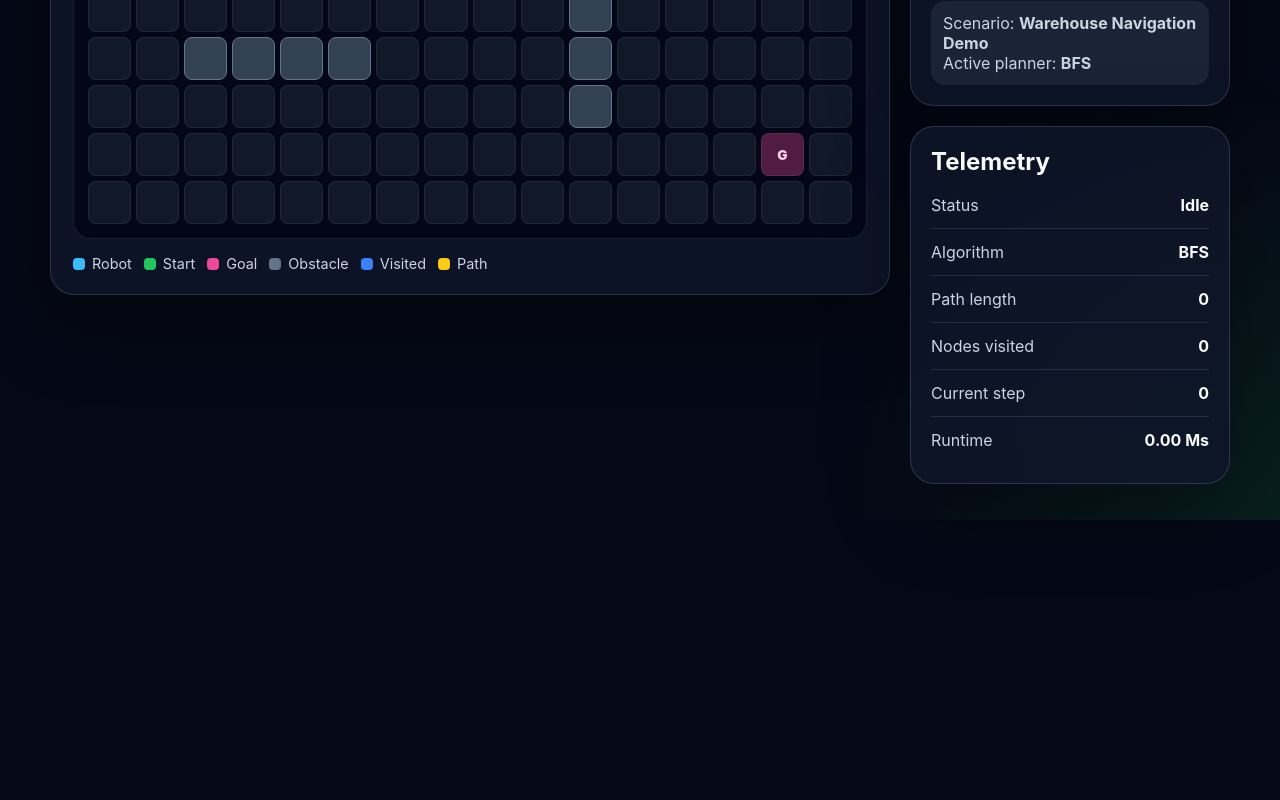
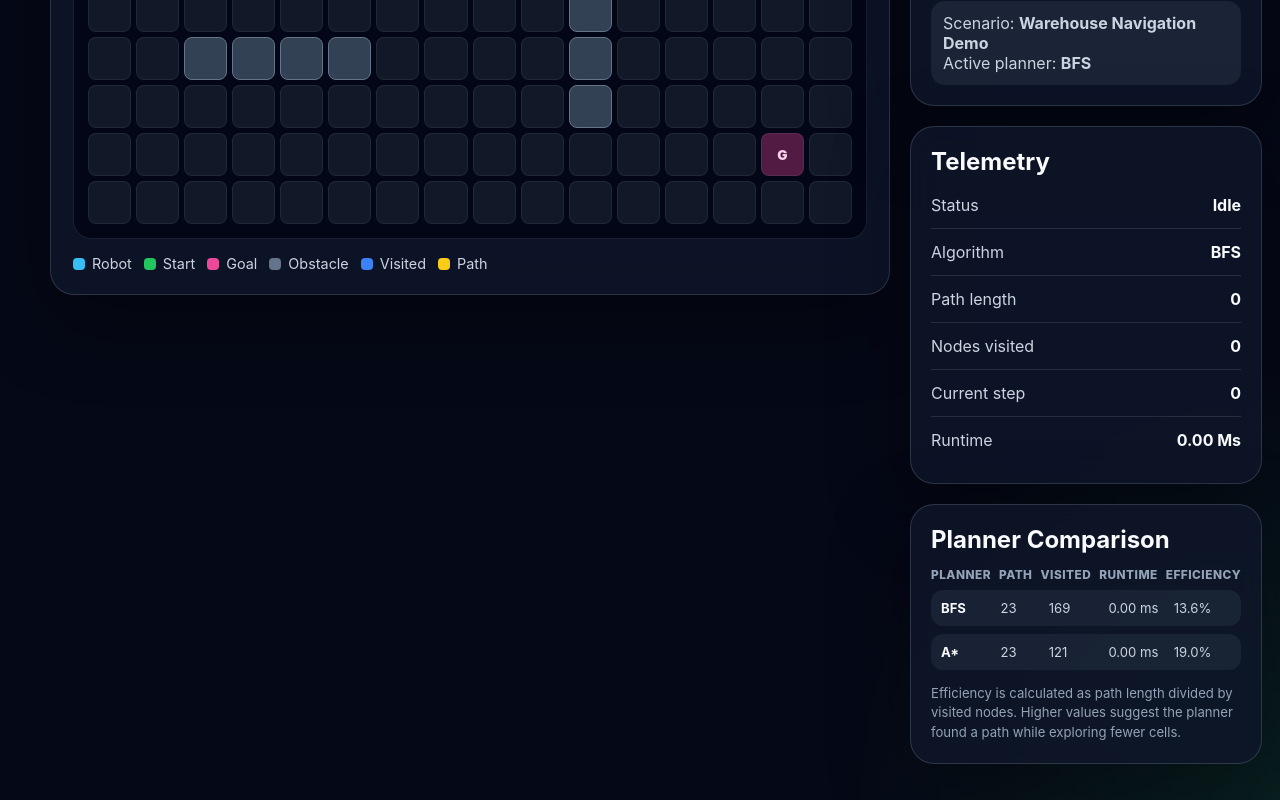
Before and after one commit to Kushrishi/autonomy-simulation-lab, a React (Vite) app: page / in a window 1280 px wide. Shown: the part 756-1556 px from the top of the page. Before the commit the page ends 1276 px from the top, so only its background shows below. Built offline with nearby package versions, Linux system fonts and the light colour scheme.

Commit message:
Add planner comparison dashboard
Add a side-by-side planner comparison panel showing BFS and A* path length, visited nodes, runtime, and search efficiency across configurable scenarios.

```diff
--- a/src/App.tsx
+++ b/src/App.tsx
@@ -1,6 +1,7 @@
 import { useState } from "react";
 import ControlPanel from "./components/ControlPanel";
 import MetricsPanel from "./components/MetricsPanel";
+import PlannerComparisonPanel from "./components/PlannerComparisonPanel";
 import SimulatorGrid from "./components/SimulatorGrid";
 import { runAstar } from "./planning/astar";
 import { runBfs } from "./planning/bfs";
@@ -313,6 +314,7 @@ function App() {
           />
 
           <MetricsPanel metrics={metrics} />
+          <PlannerComparisonPanel scenario={selectedScenario} />
         </aside>
       </section>
     </main>
--- /dev/null
+++ b/src/components/PlannerComparisonPanel.tsx
@@ -0,0 +1,44 @@
+import { useMemo } from "react";
+import { comparePlanners } from "../planning/comparePlanners";
+import type { Scenario } from "../simulation/types";
+
+type PlannerComparisonPanelProps = {
+  scenario: Scenario;
+};
+
+export default function PlannerComparisonPanel({
+  scenario,
+}: PlannerComparisonPanelProps) {
+  const comparisons = useMemo(() => comparePlanners(scenario), [scenario]);
+
+  return (
+    <section className="panel">
+      <h2>Planner Comparison</h2>
+
+      <div className="comparison-table">
+        <div className="comparison-header">
+          <span>Planner</span>
+          <span>Path</span>
+          <span>Visited</span>
+          <span>Runtime</span>
+          <span>Efficiency</span>
+        </div>
+
+        {comparisons.map((comparison) => (
+          <div className="comparison-row" key={comparison.algorithm}>
+            <strong>{comparison.algorithm}</strong>
+            <span>{comparison.success ? comparison.pathLength : "Failed"}</span>
+            <span>{comparison.nodesVisited}</span>
+            <span>{comparison.runtimeMs.toFixed(2)} ms</span>
+            <span>{comparison.efficiencyScore.toFixed(1)}%</span>
+          </div>
+        ))}
+      </div>
+
+      <p className="panel-note">
+        Efficiency is calculated as path length divided by visited nodes. Higher
+        values suggest the planner found a path while exploring fewer cells.
+      </p>
+    </section>
+  );
+}
--- /dev/null
+++ b/src/planning/comparePlanners.ts
@@ -0,0 +1,40 @@
+import { runAstar } from "./astar";
+import { runBfs } from "./bfs";
+import type {
+  PlannerComparison,
+  PlannerName,
+  PlannerResult,
+  Scenario,
+} from "../simulation/types";
+
+function calculateEfficiencyScore(result: PlannerResult): number {
+  if (!result.success || result.visited.length === 0) {
+    return 0;
+  }
+
+  return (result.path.length / result.visited.length) * 100;
+}
+
+function measurePlanner(
+  algorithm: PlannerName,
+  scenario: Scenario
+): PlannerComparison {
+  const startTime = performance.now();
+
+  const result = algorithm === "BFS" ? runBfs(scenario) : runAstar(scenario);
+
+  const endTime = performance.now();
+
+  return {
+    algorithm,
+    success: result.success,
+    pathLength: result.path.length,
+    nodesVisited: result.visited.length,
+    runtimeMs: endTime - startTime,
+    efficiencyScore: calculateEfficiencyScore(result),
+  };
+}
+
+export function comparePlanners(scenario: Scenario): PlannerComparison[] {
+  return [measurePlanner("BFS", scenario), measurePlanner("A*", scenario)];
+}
--- a/src/styles/index.css
+++ b/src/styles/index.css
@@ -284,3 +284,43 @@ h1 {
     grid-template-columns: 1fr;
   }
 }
+.comparison-table {
+  display: grid;
+  gap: 8px;
+  margin-top: 14px;
+}
+
+.comparison-header,
+.comparison-row {
+  display: grid;
+  grid-template-columns: 0.9fr 0.7fr 0.9fr 1fr 1fr;
+  gap: 8px;
+  align-items: center;
+}
+
+.comparison-header {
+  color: #94a3b8;
+  font-size: 0.74rem;
+  font-weight: 800;
+  letter-spacing: 0.04em;
+  text-transform: uppercase;
+}
+
+.comparison-row {
+  padding: 10px;
+  border-radius: 12px;
+  background: rgba(30, 41, 59, 0.72);
+  color: #cbd5e1;
+  font-size: 0.82rem;
+}
+
+.comparison-row strong {
+  color: #f8fafc;
+}
+
+.panel-note {
+  margin: 14px 0 0;
+  color: #94a3b8;
+  font-size: 0.82rem;
+  line-height: 1.5;
+}
```
Also changed, not shown: src/simulation/types.ts (+9 -0 lines).
